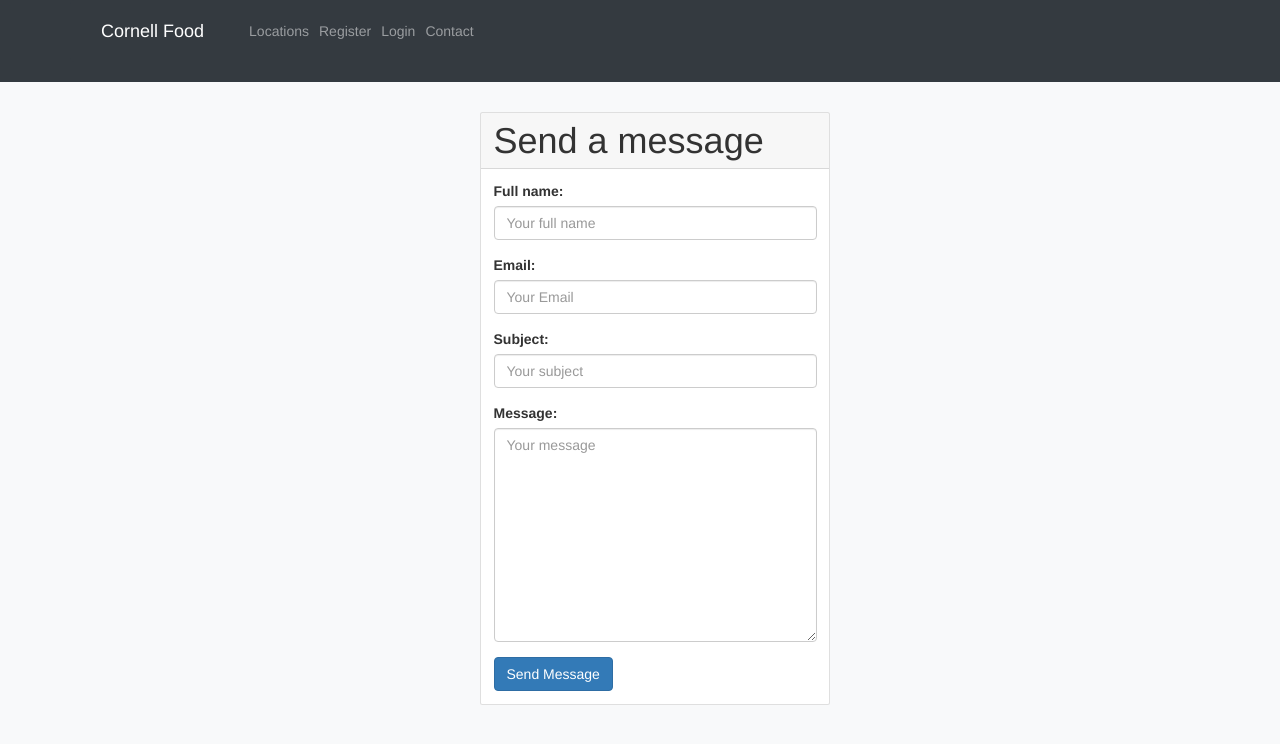
After one commit to sm-m-1/cu_food_reviews, a Django app: page /contact/ in a window 1280 px wide. The commit adds this page. Shown: the top 744 px of the page. Run offline with Django 3.2, Linux system fonts and the light colour scheme; some libraries are stand-ins or nearby versions.

Commit message:
add a contact us page that sends user message as email to self.

```diff
--- a/accounts/forms.py
+++ b/accounts/forms.py
@@ -90,3 +90,45 @@ class LoginForm(forms.Form):
     def clean(self):
         data = self.cleaned_data
         return super().clean()
+
+
+
+class ContactForm(forms.Form):
+    fullname = forms.CharField(
+        label="Your name:",
+        widget=forms.TextInput(
+            attrs={
+                "class": "form-control",
+                "Placeholder": "Your full name"}
+        )
+    )
+    email = forms.EmailField(
+        label="Your email:",
+        widget=forms.EmailInput(
+            attrs={
+                "class": "form-control",
+                "Placeholder": "Your Email"}
+        )
+    )
+    subject = forms.CharField(
+        label="Message subject:",
+        widget=forms.TextInput(
+            attrs={
+                "class": "form-control",
+                "Placeholder": "Your subject"}
+        )
+    )
+    content = forms.CharField(
+        label="Message",
+        widget=forms.Textarea(
+            attrs={
+                "class": "form-control",
+                "Placeholder": "Your message"}
+        )
+    )
+
+    def clean_email(self):
+        email = self.cleaned_data.get("email")
+        # if not "gmail.com" in email:
+        #     raise forms.ValidationError("Email has to be gmail.")
+        return email
--- a/accounts/views.py
+++ b/accounts/views.py
@@ -5,7 +5,7 @@ from django.template.loader import render_to_string
 from django.urls import reverse_lazy
 from django.views import generic
 from django.views import View
-from accounts.forms import SignUpForm, LoginForm
+from accounts.forms import SignUpForm, LoginForm, ContactForm
 from django.utils.http import urlsafe_base64_decode
 from django.contrib.auth.tokens import default_token_generator
 from django.utils.encoding import force_text
@@ -124,3 +124,53 @@ class UserActivationView(generic.TemplateView):
         else:
             context['message'] = 'Failed. Email activation link is invalid!'
         return context
+
+
+
+class ContactFormView(generic.FormView):
+    template_name = 'contact.html'
+    form_class = ContactForm
+    def post(self, request, *args, **kwargs):
+        # if not request.user.is_authenticated:
+        #     return HttpResponseForbidden()
+        form = self.get_form()
+        # data = form.data
+        # print("data: ", data)
+        return super().post(request, *args, **kwargs)
+
+    def form_valid(self, form):
+        # this method is called when valid form data as been posted.
+        valid = super().form_valid(form)
+        fullname = form.cleaned_data.get('fullname')
+        content = form.cleaned_data.get('content')
+        user_subject = form.cleaned_data.get('subject')
+        email = form.cleaned_data.get('email')
+        mail_subject = 'Cornell Food Website Contact Us Message'
+        message = render_to_string('contact_email.html', {
+            'fullname': fullname,
+            'user_subject': user_subject,
+            'user_email': email,
+            'user_message': content,
+        })
+        print("message: ", message)
+        to_email = [settings.CONTACT_TO_EMAIL]
+        print("to_email: ", to_email)
+        send_mail(
+            mail_subject,
+            message,
+            settings.DEFAULT_FROM_EMAIL,
+            to_email,
+            fail_silently=False
+        )
+        return valid
+
+    def get_context_data(self, **kwargs):
+        context = super().get_context_data(**kwargs)
+
+        return context
+
+    def get_success_url(self):
+        return reverse('contact_page_success')
+
+def contact_page_success(request):
+    return render(request, template_name='contact_sucess.html')
--- a/cu_food_reviews/urls.py
+++ b/cu_food_reviews/urls.py
@@ -31,13 +31,16 @@ from accounts.views import (
     SignUpFormView,
     LogoutFormView,
     signup_success,
+    contact_page_success,
     UserActivationView,
-)
+    ContactFormView)
 
 urlpatterns = [
     path('admin/', admin.site.urls),
     # path('', LocationList.as_view(), name='location_list'),
     path('home/', LocationList.as_view(), name='location_list'),
+    path('contact/', ContactFormView.as_view(), name='contact_page'),
+    path('contact/success', contact_page_success, name='contact_page_success'),
     path('home/items/<slug:item_slug>', MealItemDetail.as_view(), name='meal_item'),
     path('accounts/signup', SignUpFormView.as_view(), name='signup'),
     path('accounts/login', LoginFormView.as_view(), name='login'),
--- a/requirements.txt
+++ b/requirements.txt
@@ -4,8 +4,10 @@ certifi==2018.8.24
 decorator==4.3.0
 Django==2.1.1
 django-extensions==2.1.2
+django-sendgrid-v5==0.7.0
 django-widget-tweaks==1.4.3
 djangorestframework==3.8.2
+future==0.17.1
 ipdb==0.11
 ipython==6.5.0
 ipython-genutils==0.2.0
@@ -20,8 +22,10 @@ psycopg2==2.7.5
 psycopg2-binary==2.7.5
 ptyprocess==0.6.0
 Pygments==2.2.0
+python-http-client==3.1.0
 pytz==2018.5
 PyX==0.14.1
+sendgrid==5.6.0
 simplegeneric==0.8.1
 six==1.11.0
 traitlets==4.3.2
--- a/templates/account_activation_email.html
+++ b/templates/account_activation_email.html
@@ -2,11 +2,12 @@
   Hi,
 
   An account was successfully created for {{ user.username }}.
-
   Please click on the link below to confirm registration and activate your account at Cornell Food.
 
   http://{{ domain }}{% url 'user_activate' %}?uidb64={{ uid }}&token={{ utoken }}
 
+  If clicking the link above doesn't work, please copy and paste the URL in a new browser
+  window instead.
   You will need to confirm your email address before you can login.
 
   Sincerely,
--- /dev/null
+++ b/templates/contact.html
@@ -0,0 +1,46 @@
+{% extends "base.html" %}
+{% load widget_tweaks %}
+{% block title %}Contact Us{% endblock %}
+{% block content %}
+  <div class="container mt-5">
+    <div class="card center-block" style="width: 35rem;">
+      <h1 class="card-header my-0">Send a message</h1>
+      <div class="card-body">
+        <form method="post">
+          {% csrf_token %}
+{#          {{ form.as_p }}#}
+          <div class="form-group">
+            <label for="{{ form.fullname.id_for_label }}">Full name:</label>
+            {% render_field form.fullname class="form-control" %}
+          </div>
+
+          <div class="form-group">
+            <label for="{{ form.email.id_for_label }}">Email:</label>
+            {% render_field form.email class="form-control" %}
+          </div>
+
+          <div class="form-group">
+            <label for="{{ form.subject.id_for_label }}">Subject:</label>
+            {% render_field form.subject class="form-control" %}
+          </div>
+
+          <div class="form-group">
+            <label for="{{ form.content.id_for_label }}">Message:</label>
+            {% render_field form.content class="form-control" %}
+          </div>
+
+          <div class="form-group">
+            <h6 class="text-danger list-group-item-danger">
+{#              {{ form.errors }}#}
+              {{ form.fullname.errors }}
+              {{ form.non_field_errors }}
+            </h6>
+          </div>
+
+          <button type="submit" class="btn btn-primary">Send Message</button>
+        </form>
+      </div>
+    </div>
+  </div>
+
+{% endblock %}
--- a/templates/navbar.html
+++ b/templates/navbar.html
@@ -26,6 +26,9 @@
             <a class="nav-link" href="{% url 'login' %}">Login</a>
           </li>
         {% endif %}
+        <li class="nav-item">
+          <a class="nav-link" href="{% url 'contact_page' %}">Contact</a>
+        </li>
       </ul>
     </div>
   </nav>
--- a/templates/registration/password_reset_email.html
+++ b/templates/registration/password_reset_email.html
@@ -10,5 +10,5 @@
   window instead.
 
   Sincerely,
-  The TestSite Team
+  The Cornell Food Team
 {% endautoescape %}
--- a/templates/registration/password_reset_subject.txt
+++ b/templates/registration/password_reset_subject.txt
@@ -1 +1 @@
-TestSite password reset
+Cornell Food password reset
```
Also changed, not shown: templates/contact_email.html (added, +19 -0 lines), templates/contact_sucess.html (added, +12 -0 lines).
